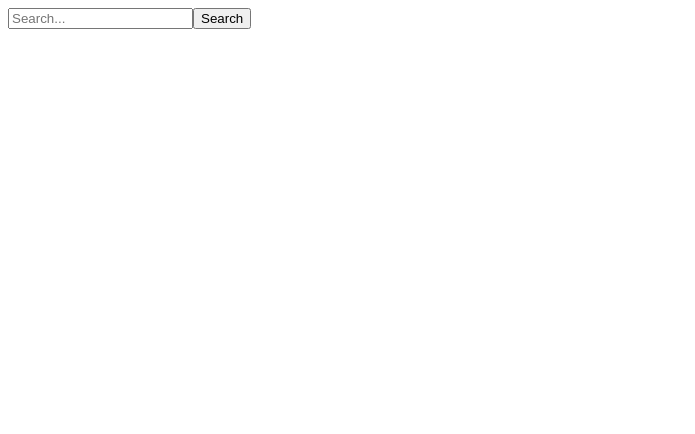
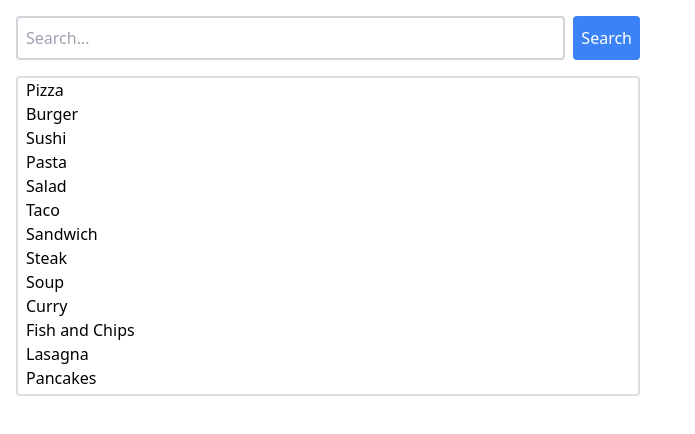
Before and after one commit to AdiAharonov/nextjs-search-page, a Next.js app in the folder complete-pages/: page /search in a window 1280 px wide. Shown: the top 434 px of the page, without its empty margins (0-695 px from the left). Built offline with nearby package versions, Linux system fonts and the light colour scheme.

Commit message:
improve base style and fix style import

```diff
--- a/complete-pages/src/components/searchContainer/SearchContainer.tsx
+++ b/complete-pages/src/components/searchContainer/SearchContainer.tsx
@@ -1,20 +1,25 @@
 import { SearchContainerProps } from '@/types';
 import React, { FormEvent, ChangeEvent } from 'react';
+import SelectContainer from './SelectContainer';
+import { foodItems } from '@/services/searchData';
+import { isTermIncluded } from '@/utils/functions';
 
 // Use the props with their types in your component
 const SearchContainer: React.FC<SearchContainerProps> = ({ handleSubmit, searchTerm, setSearchTerm }) => {
   return (
-    <div>
-      <form onSubmit={handleSubmit} className="flex gap-2 mb-4">
+    <div className='max-w-[50%]'>
+      <form onSubmit={handleSubmit} className="flex gap-2 mb-4 w-full">
         <input
           type="text"
           value={searchTerm}
           onChange={(e: ChangeEvent<HTMLInputElement>) => setSearchTerm(e.target.value)}
-          className="input border-2 border-gray-300 p-2 rounded"
+          className="input border-2 border-gray-300 p-2 rounded flex-1"
           placeholder="Search..."
         />
         <button type="submit" className="btn bg-blue-500 text-white p-2 rounded">Search</button>
       </form>
+
+      <SelectContainer options={foodItems.filter((item => isTermIncluded(searchTerm, item.displayName)))} />
     </div>
   );
 };
--- /dev/null
+++ b/complete-pages/src/components/searchContainer/SelectContainer.tsx
@@ -0,0 +1,26 @@
+import React from 'react';
+
+// Define the type for a single option
+interface Option {
+  displayName: string;
+  // Include other properties of an option here if necessary, for example:
+}
+
+// Define the props expected by SelectContainer
+interface SelectContainerProps {
+  options: Option[];
+}
+
+const SelectContainer: React.FC<SelectContainerProps> = ({ options = [] }) => {
+  return (
+    <div className='w-full h-[320px] px-2 flex flex-col items-start border-2 border-gray-300/80 rounded overflow-scroll'>
+      {options.map((option, index) => (
+        <button key={index} className='text-left w-full hover:bg-gray-100 rounded-md w-full'>
+          {option.displayName}
+        </button>
+      ))}
+    </div>
+  );
+};
+
+export default SelectContainer;
--- a/complete-pages/src/pages/_app.tsx
+++ b/complete-pages/src/pages/_app.tsx
@@ -1,6 +1,7 @@
 import type { AppProps } from 'next/app'
 import { QueryClientProvider } from '@tanstack/react-query';
 import { queryClient } from '@/services/queryClient';
+import "../app/globals.css";
 
 export default function MyApp({ Component, pageProps }: AppProps) {
   return (
--- /dev/null
+++ b/complete-pages/src/utils/functions.ts
@@ -0,0 +1 @@
+export const isTermIncluded = (term: string, string: string) => string.replace(/\s/g, '').toLowerCase().includes(term.toLowerCase())
```
